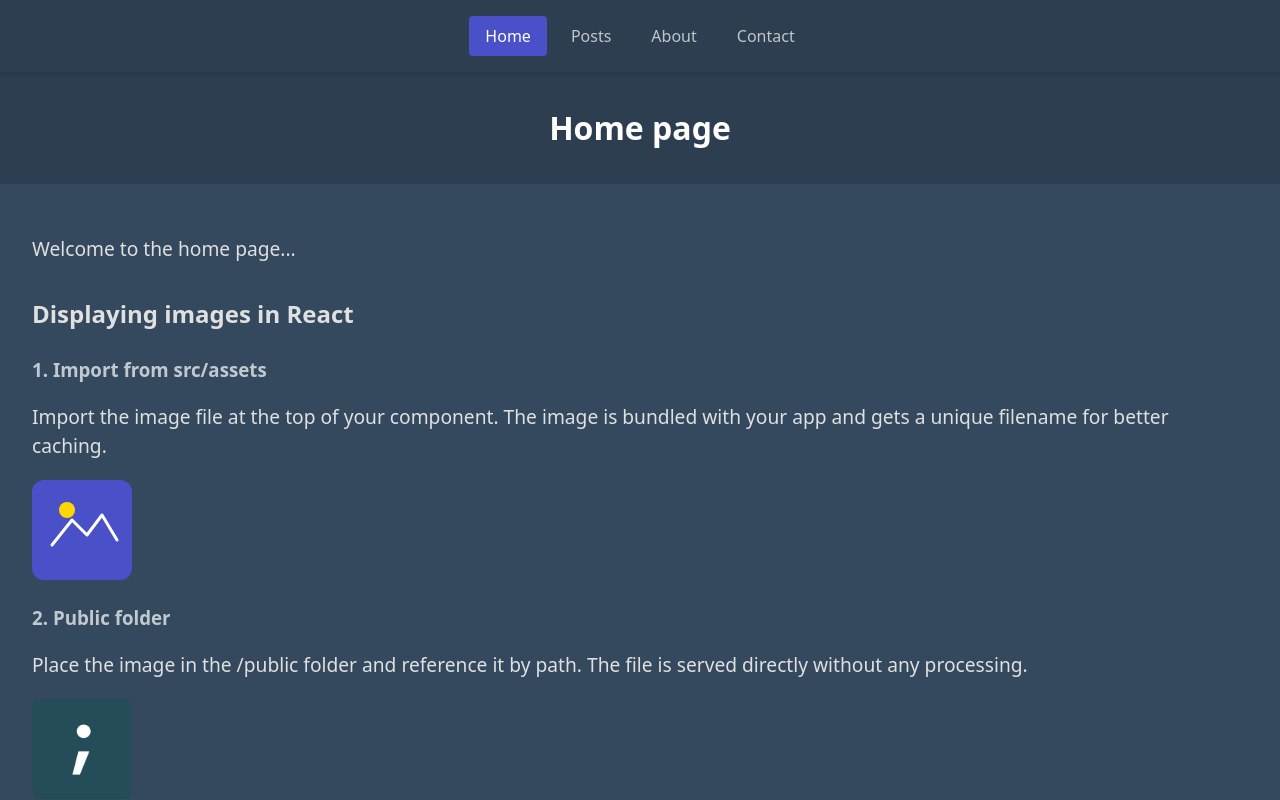
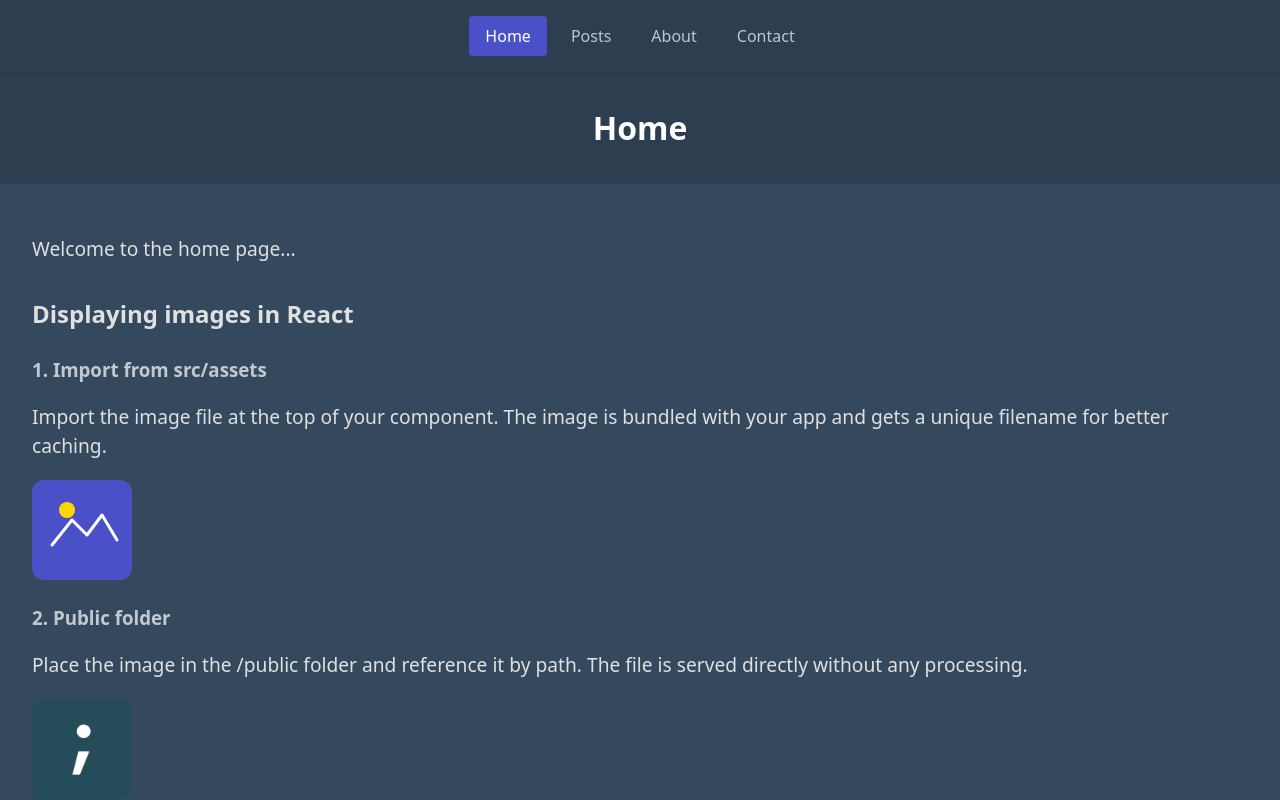
Before and after one commit to 25maae/web-app-optimization, a React (Vite) app: page / in a window 1280 px wide. Shown: the top 800 px of the page. Built offline with nearby package versions, Linux system fonts and the light colour scheme; no server answers.

Commit message:
Update header title in HomePage component to "Home"

```diff
--- a/src/pages/HomePage.jsx
+++ b/src/pages/HomePage.jsx
@@ -6,7 +6,7 @@ export default function HomePage() {
   return (
     <>
       <header>
-        <h1>Home page</h1>
+        <h1>Home</h1>
       </header>
       <main>
         <p>Welcome to the home page...</p>
```
